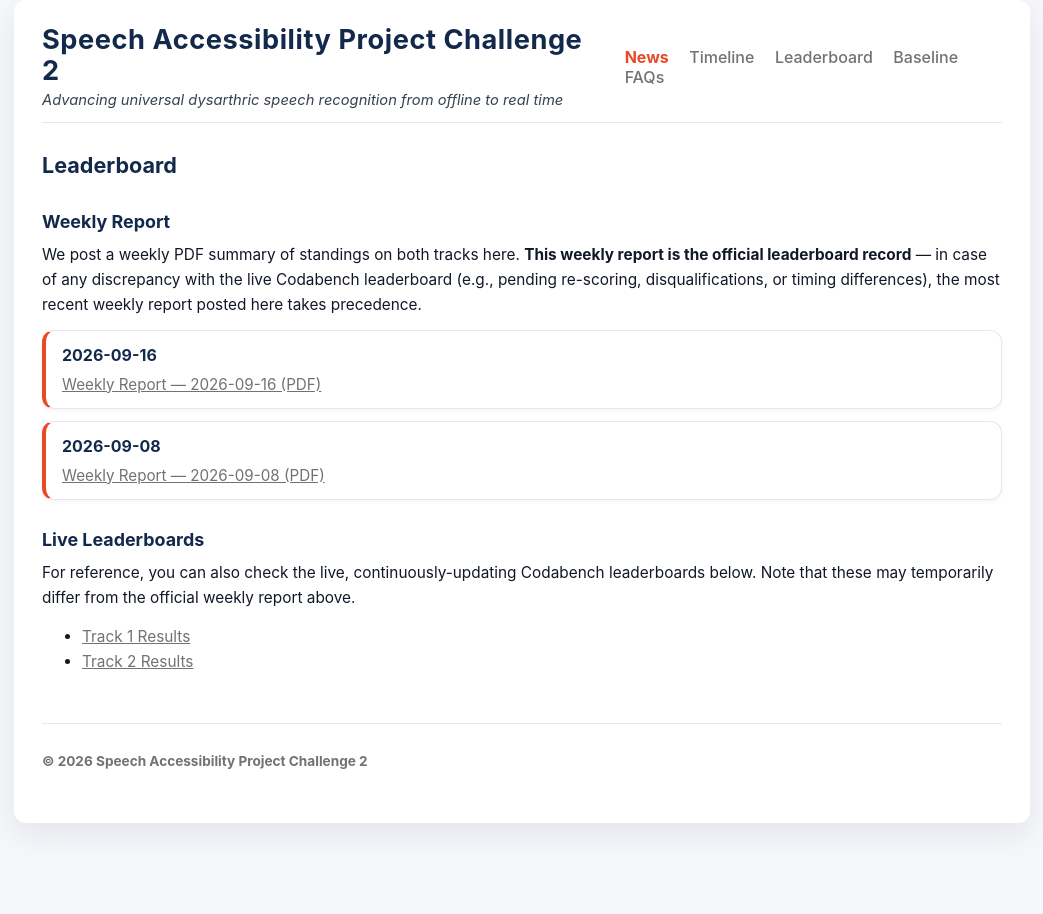
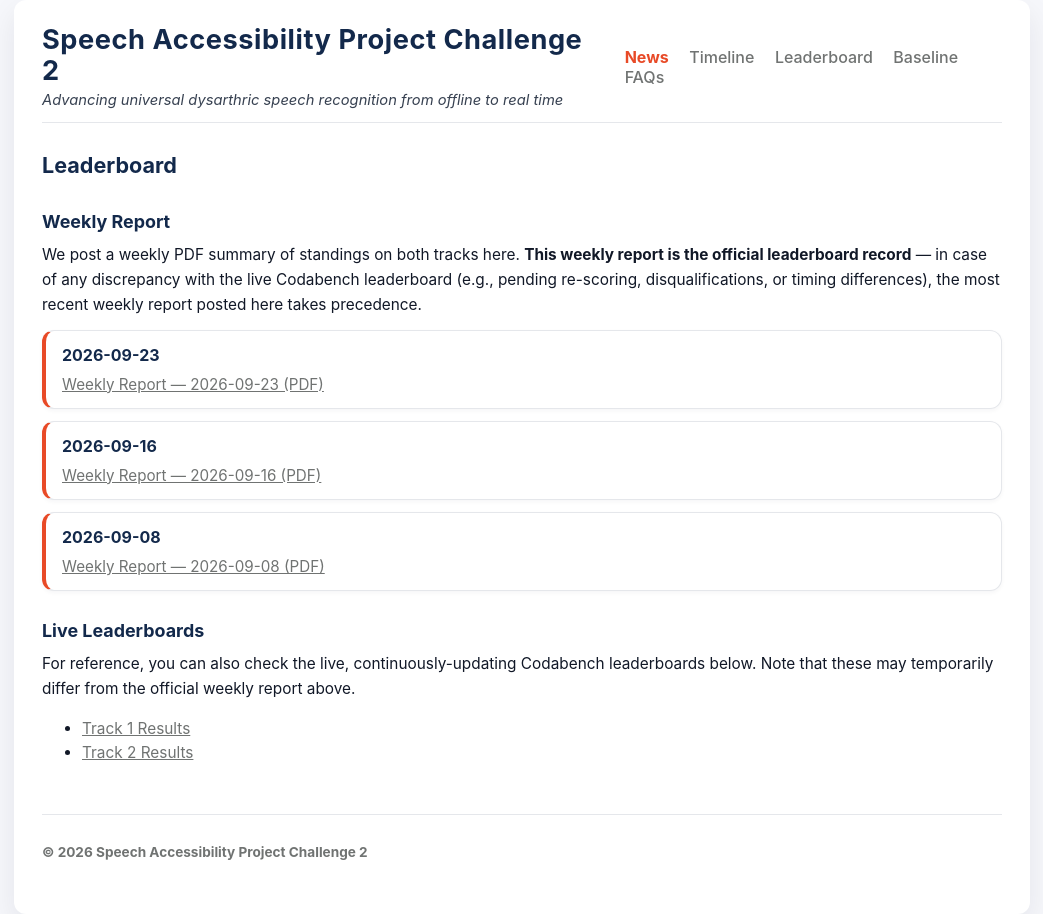
Before and after one commit to xiuwenz2/SAPC2-website, a Jekyll site: the page built from pages/leaderboard.md, in a window 1280 px wide. Shown: the whole page, without its empty margins (118-1161 px from the left). Built offline with Jekyll 4.4.1, drawn with Linux system fonts in a browser that asks for light colours.

Commit message:
add 0923 report

```diff
--- a/pages/leaderboard.md
+++ b/pages/leaderboard.md
@@ -14,6 +14,14 @@ official leaderboard record** — in case of any discrepancy with the live Codab
 report posted here takes precedence.
 
 <div class="weekly-report-list">
+  <div class="weekly-report-item">
+    <div class="weekly-report-date">2026-09-23</div>
+    <div class="weekly-report-text">
+      <a href="{{ site.baseurl }}/assets/reports/weekly_report_2026-09-23.pdf" target="_blank" rel="noopener noreferrer">
+        Weekly Report — 2026-09-23 (PDF)
+      </a>
+    </div>
+  </div>
   <div class="weekly-report-item">
     <div class="weekly-report-date">2026-09-16</div>
     <div class="weekly-report-text">
```
Also changed, not shown: 1 other file.
